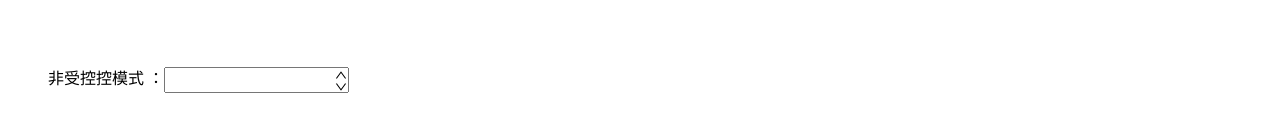
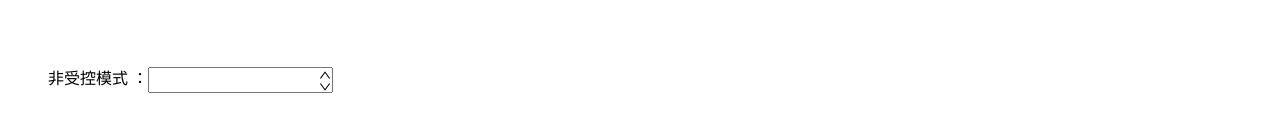
Before and after one commit to tanghui28/logic-test, a React (Create React App) app: page / in a window 1280 px wide. Shown: the part 234-366 px from the top of the page. Built offline with nearby package versions, Linux system fonts and the light colour scheme; what lodash.xor would draw is missing.

Commit message:
Update App.js

```diff
--- a/src/App.js
+++ b/src/App.js
@@ -27,7 +27,7 @@
         <InputNumber value={v} onChange={setV} />
       </div>
       <div style={{ padding: 40 }}>
-        <span>非受控控模式 ：</span>
+        <span>非受控模式 ：</span>
         <InputNumber min={-2} max={5} />
       </div>
     </div>
```
